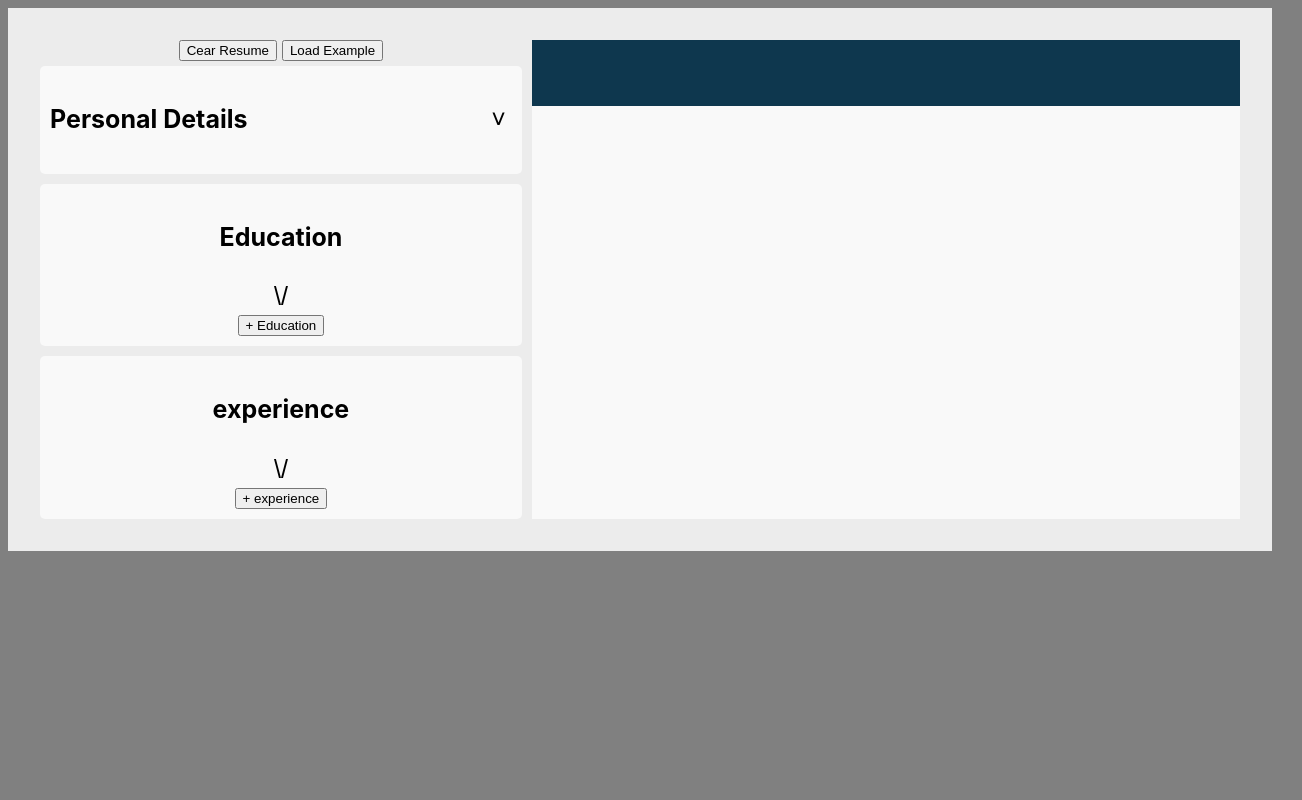
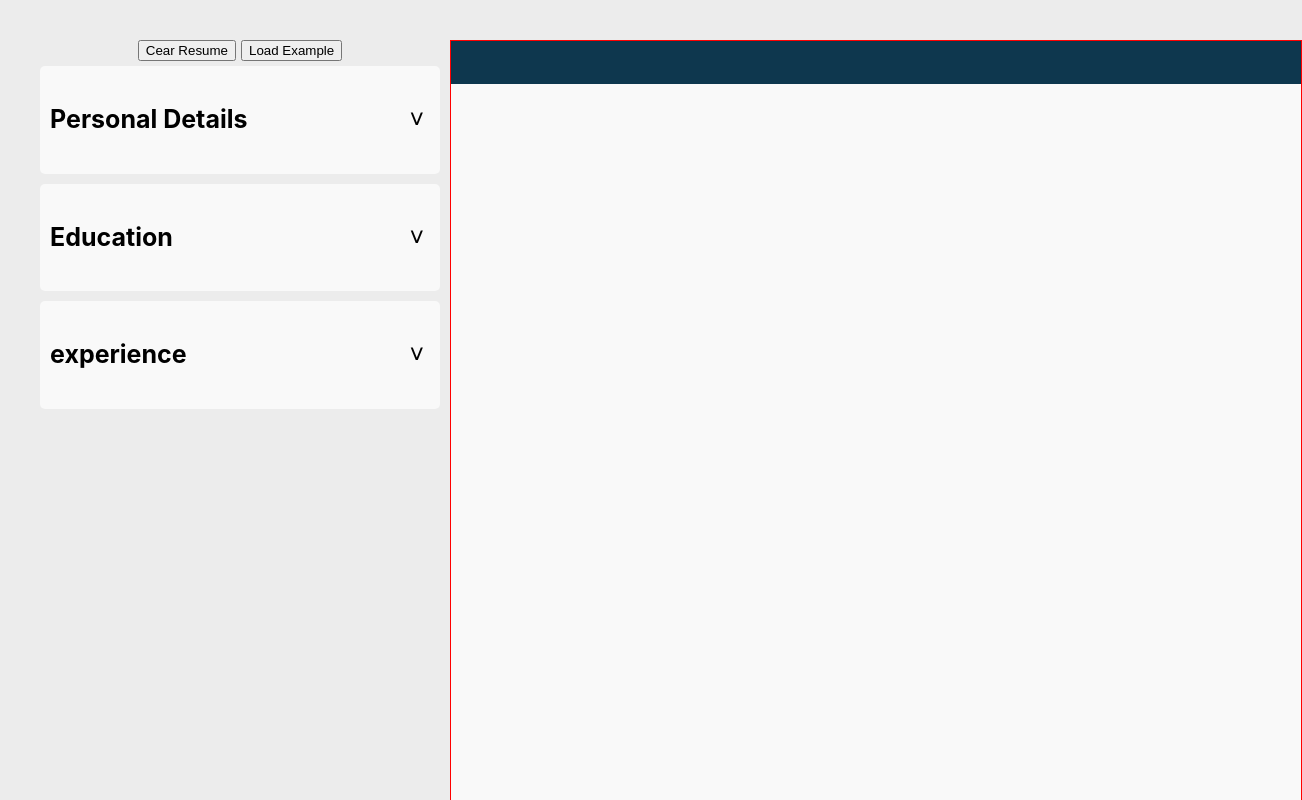
Before and after one commit to mauparra80/CV-Application, a React (Vite) app: page / in a window 1280 px wide. Shown: the top 800 px of the page, 1302 px wide, since content can reach past the window. Built offline with nearby package versions, Linux system fonts and the light colour scheme.

Commit message:
add cv-display aspect ratio, fixed expand

```diff
--- a/src/App.css
+++ b/src/App.css
@@ -1,5 +1,5 @@
 #root {
-  max-width: 2000px;
+  /* max-width: 2000px; */
   margin: 0 auto;
   padding: 2rem;
   text-align: center;
@@ -12,7 +12,9 @@
   background-color: var(--color-lightGray);
 }
 
-
+*{
+  box-sizing: b;
+}
 
 div{
   /* border: 2px solid rgb(175, 46, 46); */
@@ -21,8 +23,10 @@ div{
 .container{
   display: flex;
   gap: 10px;
-  width: 100%;
-  height: 100%;
+  /* width: 100vw;
+  height: 100vh; */
+  min-height: 100vh;
+  max-width: 2000px;
 
   background-color: var(--color-lightGray);
 }
@@ -39,7 +43,7 @@ button:hover {
   flex-direction: column;
   gap: 5px;
 
-  min-width: 300px;
+  min-width: 400px;
 }
 
 .addContent-container {
@@ -68,6 +72,12 @@ button:hover {
   padding: 10px;
   background-color: var(--color-offWhite);
   border-radius: 5px;
+}
+
+.formHeader {
+  display: flex;
+  gap: 5px;
+  justify-content: space-between;
 }
 
 .formHeader h3{
@@ -106,32 +116,51 @@ button:hover {
   padding: 5px;
 }
 
+.capitalize {
+  text-transform: capitalize;
+}
+
 
 /********************* CV Display *******************************/
 .display-container{
   flex: 3 3 auto;
-  min-width: 500px;
   display: flex;
   flex-direction: column;
+  align-items: start;
+
+  position: relative;
+  width: 100%;
+  min-width: 850px;
+  padding-top: 129.4118%; /* (11 / 8.5) * 100% */
+
+}
+
+.cv-container {
+  position: absolute;
+  top: 0;
+  left: 0;
+  width: 100%;
+  height: 100%;
+  border: 1px solid red;
 
   background-color: var(--color-offWhite);
-
 }
 
 .personalDisplay-container {
   background-color: var(--color-navy);
-  color: var(--color-offWhite)
+  color: var(--color-offWhite);
+
+  /* Not sure why this fixes the spacing */
+  padding-top: 1px;
+}
+
+.personalDisplay-container h1{
+  padding: 0px;
+  margin: 10px 50px 0px 50px
 }
 
 .personalDetails{
   display: flex;
-  gap: 5px;
-  align-items: center;
+  gap: 20px;
   justify-content: center;
-
-
 }
-
-.capitalize {
-  text-transform: capitalize;
-}
--- a/src/App.jsx
+++ b/src/App.jsx
@@ -62,6 +62,7 @@ function App() {
       </div>
 
       <div className="display-container">
+        <div className="cv-container">
           <div className="personalDisplay-container">
             {console.log(formData.personalForm.fullName)}
             <h1>{formData.personalForm.full_name}</h1>
@@ -73,6 +74,7 @@ function App() {
           </div>
         </div>
       </div>
+    </div>
   )
 
 }
--- a/src/index.css
+++ b/src/index.css
@@ -2,7 +2,7 @@
   font-family: Inter, system-ui, Avenir, Helvetica, Arial, sans-serif;
   line-height: 1.5;
   font-weight: 400;
-  background-color: gray;
+  background-color: #ECECEC;
 
   font-synthesis: none;
   text-rendering: optimizeLegibility;
@@ -23,10 +23,7 @@ body {
   background-color: #F9F9F9
 }
 
-h1 {
-  font-size: 3.2em;
-  line-height: 1.1;
-}
+
 
 /* button {
   border-radius: 8px;
--- a/src/modules/EducationForm.jsx
+++ b/src/modules/EducationForm.jsx
@@ -1,12 +1,15 @@
 import React, { useState } from "react";
 import FormRow from "./FormRow";
+import Expand from "./Expand";
 
 function EducationForm({educationForm, updateFormData}) {
   const [educationExpand, setEducationExpand] = useState(false);
+  const [expandButton, setExpandButton] = useState("˅");
 
   function toggleEducationExpand(e) {
     e.preventDefault()
     setEducationExpand(!educationExpand);
+    setExpandButton(educationExpand ? '˅': '✕');
   }
 
   function addEducation(e) {
@@ -29,8 +32,10 @@ function EducationForm({educationForm, updateFormData}) {
       <form>
         <div className="education-header formHeader">
           <h3>Education</h3>
-          <button className="dropdown" onClick={toggleEducationExpand}>\/</button>
+          <button className="dropdown" onClick={toggleEducationExpand}>{expandButton}</button>
         </div>
+        {educationExpand && (
+          <>
           {educationForm.educations.map((education, index) => (
             <div key={index}>
               <FormRow label="school" updateThisForm={updateThisForm} details={educationForm.educations[index]} index={index}/>
@@ -41,6 +46,9 @@ function EducationForm({educationForm, updateFormData}) {
             </div>
           ))}
           <button onClick={addEducation}>+ Education</button>
+          </>
+        )}
+
       </form>
     </div>
   );
--- /dev/null
+++ b/src/modules/Expand.jsx
@@ -0,0 +1,14 @@
+
+//controls the expand action in all forms
+function Expand(e) {
+  const [expand, setExpand] = useState(false);
+  const [expandButton, setExpandButton] = useState("˅");
+
+  function toggleExpand(e) {
+    e.preventDefault()
+    setExpand(!expand);
+    setExpandButton(expand ? '˅': '✕');
+  }
+}
+
+export default Expand;
--- a/src/modules/ExperienceForm.jsx
+++ b/src/modules/ExperienceForm.jsx
@@ -3,10 +3,12 @@ import FormRow from "./FormRow";
 
 function ExperienceForm({experienceForm, updateFormData}) {
   const [experienceExpand, setExperienceExpand] = useState(false);
+  const [expandButton, setExpandButton] = useState("˅");
 
   function toggleExperienceExpand(e) {
     e.preventDefault()
     setExperienceExpand(!experienceExpand);
+    setExpandButton(experienceExpand ? '˅': '✕');
   }
 
   function addExperience(e) {
@@ -29,8 +31,10 @@ function ExperienceForm({experienceForm, updateFormData}) {
       <form>
         <div className="experience-header formHeader">
           <h3>experience</h3>
-          <button className="dropdown" onClick={toggleExperienceExpand}>\/</button>
+          <button className="dropdown" onClick={toggleExperienceExpand}>{expandButton}</button>
         </div>
+        {experienceExpand && (
+          <>
           {experienceForm.experiences.map((experience, index) => (
             <div key={index}>
               <FormRow label="company_name" updateThisForm={updateThisForm} details={experienceForm.experiences[index]} index={index}/>
@@ -42,6 +46,10 @@ function ExperienceForm({experienceForm, updateFormData}) {
             </div>
           ))}
           <button onClick={addExperience}>+ experience</button>
+          </>
+        )}
+
+
       </form>
     </div>
   );
```
Lines whose indentation alone changed are shown as unchanged.
